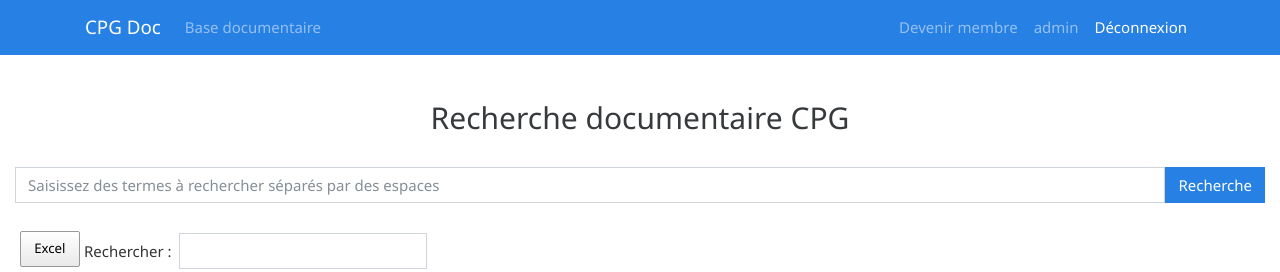
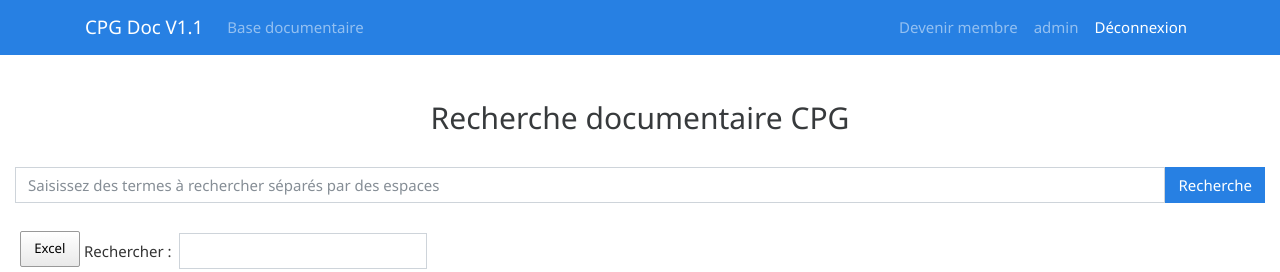
Before and after one commit to hamdigharsalli/CPGDOC, a PHP site: page / in a window 1280 px wide. Shown: the top 272 px of the page. Run offline with PHP 8.4, Linux system fonts and the light colour scheme; a user stored in the database is signed in; data comes from the database, SQL or seed files in the repository; some libraries are stand-ins or nearby versions.

Commit message:
Revert "seconnd commit"
This reverts commit 3eebbf4cd825063ce5278b514701e7a97c7ec263.

```diff
--- a/index.php
+++ b/index.php
@@ -75,7 +75,7 @@ $userRow = mysqli_fetch_array($res, MYSQLI_ASSOC);
 <?php if($page){$page=$page;}else{$page="";}?>
 <div class="navbar navbar-expand-lg fixed-top navbar-dark bg-primary">
     <div class="container">
-        <a href="../" class="navbar-brand">CPG Doc </a>
+        <a href="../" class="navbar-brand">CPG Doc V1.1</a>
         <button class="navbar-toggler" type="button" data-toggle="collapse" data-target="#navbarResponsive" aria-controls="navbarResponsive" aria-expanded="false" aria-label="Toggle navigation">
             <span class="navbar-toggler-icon"></span>
         </button>
```
